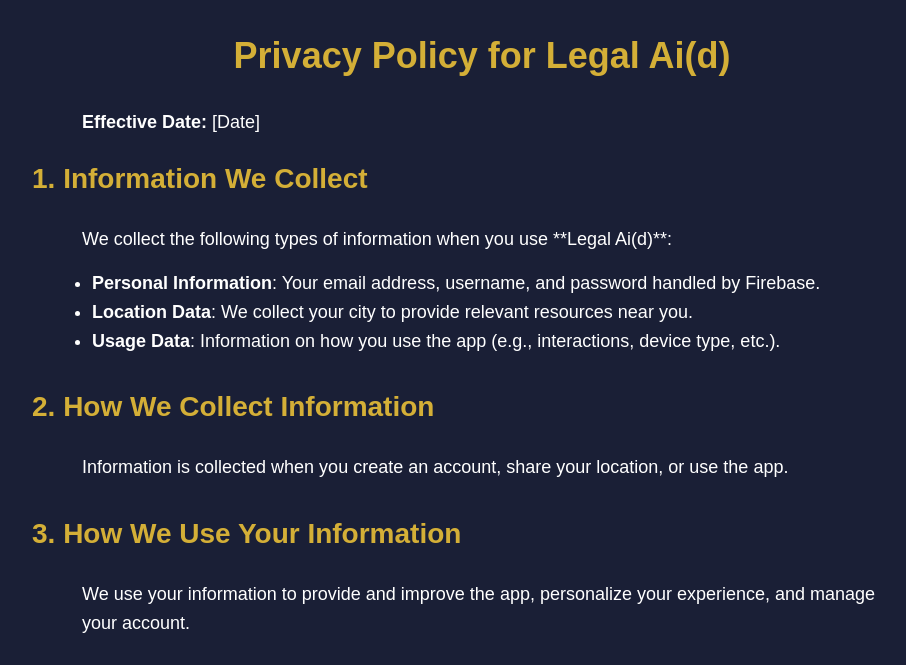
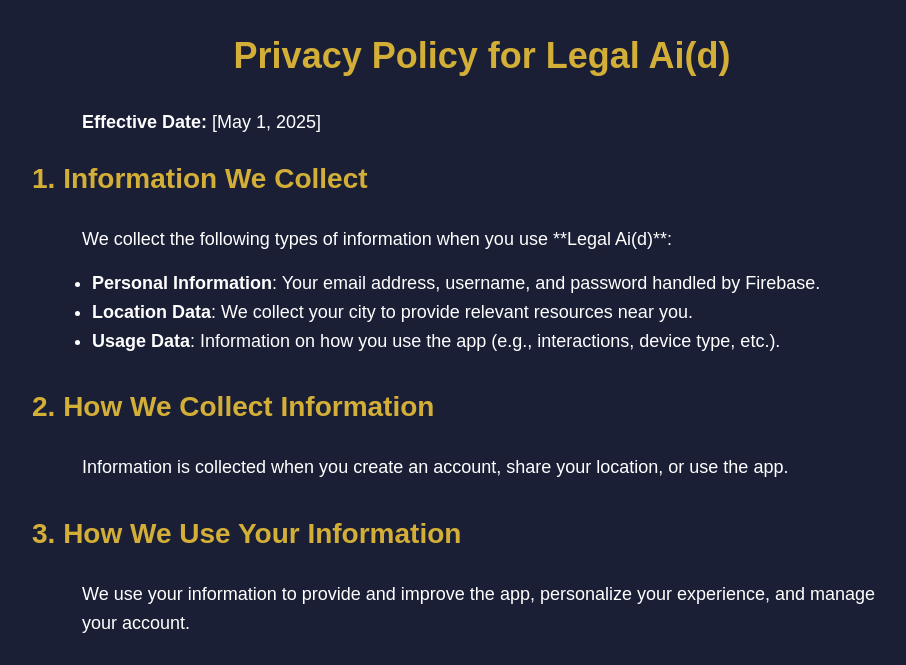
Before and after one commit to zoiegeronimi/LegalAid-PrivacyPolicy.io, a plain HTML site: page index.html in a window 1280 px wide. Shown: the part 69-734 px from the top of the page, without its empty margins (158-1064 px from the left). Drawn offline with Linux system fonts and the light colour scheme.

Commit message:
Update index.html

```diff
--- a/index.html
+++ b/index.html
@@ -80,7 +80,7 @@
 
     <h1>Privacy Policy for Legal Ai(d)</h1>
 
-    <p><strong>Effective Date:</strong> [Date]</p>
+    <p><strong>Effective Date:</strong> [May 1, 2025]</p>
 
     <div class="section">
       <h2>1. Information We Collect</h2>
```
